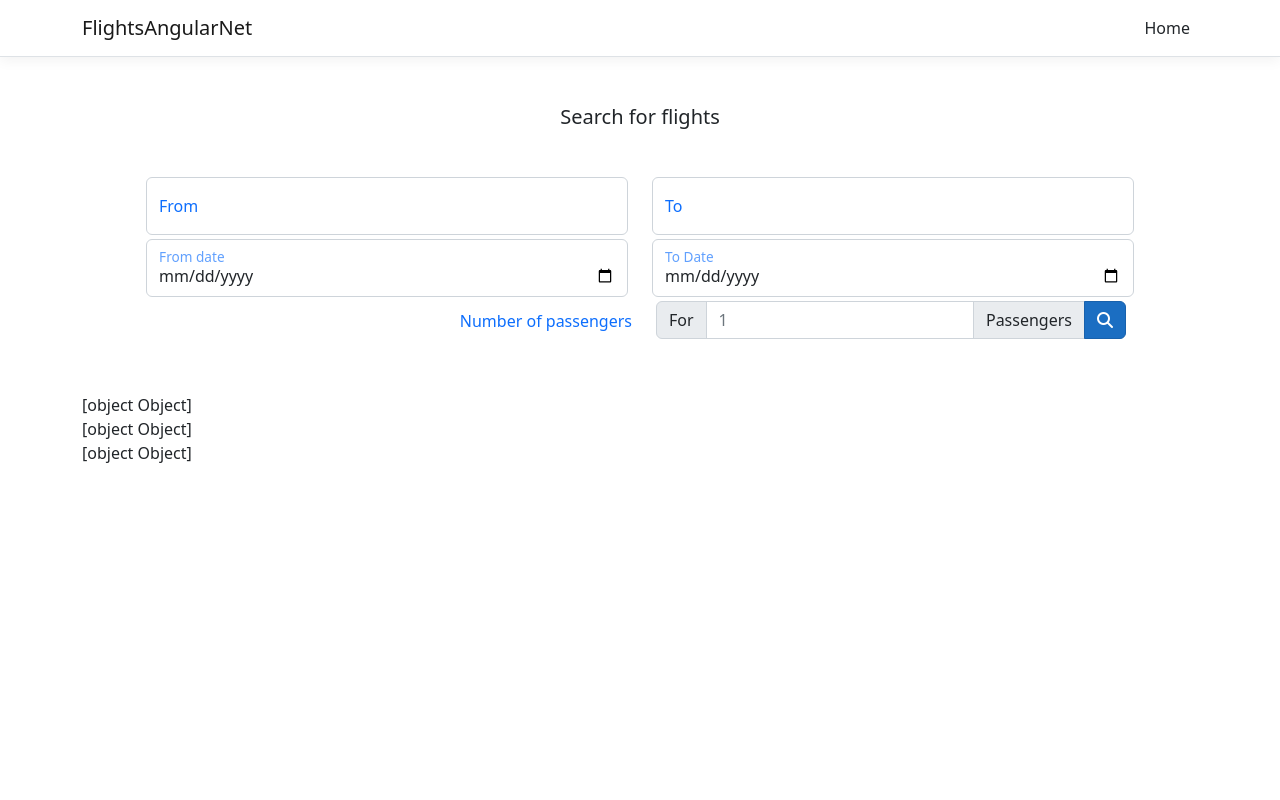
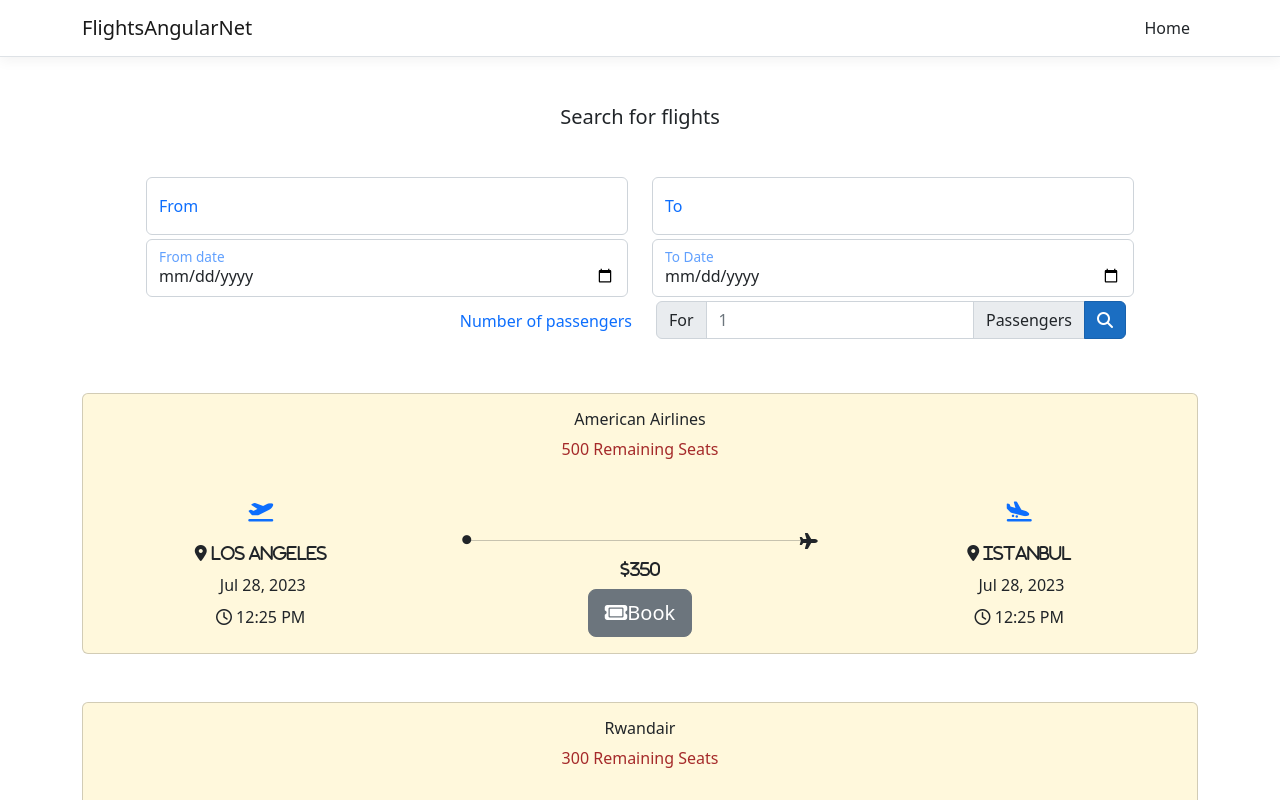
Before and after one commit to chrisira/FlightsAngularDotNet, an Angular app in the folder FlightsAngularNet/ClientApp/: page / in a window 1280 px wide. Shown: the top 800 px of the page. Built offline with nearby package versions, Linux system fonts and the light colour scheme.

Commit message:
added styling to the flights-search page

```diff
--- a/FlightsAngularNet/ClientApp/src/app/search-flights/search-flights.component.html
+++ b/FlightsAngularNet/ClientApp/src/app/search-flights/search-flights.component.html
@@ -61,5 +61,62 @@
 
 
 <div *ngFor="let flights of SearchResult">
-  {{ flights }}
+  <div class="card text-dark mt-5 text-center" style="background-color:cornsilk;">
+    <div class="card-body">
+      <h6 class="card-title">{{ flights.airline }}</h6>
+      <div class="card-title" style="color:brown">{{ flights.NumberOfRemainingSeats }} Remaining Seats</div>
+    </div>
+    <div class="d-grid text-center g-2">
+      <div class="row">
+        <div class="col">
+          <div class="col m-3">
+            <i class="text-primary fas fa-plane-departure" style="font-size:20px"></i>
+          </div>
+          <div class="col">
+            <i class="fa-solid fa-location-dot">
+              {{ flights.departure.place }}
+            </i>
+          </div>
+          <div class="col m-2">
+            <i class="fa-regular"></i>
+            {{ flights.departure.time | date }}
+          </div>
+          <div class="col m-2">
+            <i class="fa-regular fa-clock"></i>
+            {{ flights.departure.time | date :'shortTime' }}
+          </div>
+
+        </div>
+        <div class="col">
+          <div style="display:flex;">
+            <i class="fa-solid fa-circle" style="margin-top:50px;font-size:9px;"></i>
+            <hr style="display:block; width:100%;margin-top:55px;" />
+            <i class="fas fa-plane" style="margin-top:48px;"></i>
+          </div>
+          <i class="fas fa-usd">{{ flights.price }}</i>
+          <br />
+          <a class="btn btn-secondary btn-lg mt-2 mb-3"> <i class="fas fa-ticket"></i>Book</a>
+        </div>
+        <div class="col">
+          <div class="col m-3">
+            <i class="text-primary fas fa-plane-arrival" style="font-size:20px"></i>
+          </div>
+          <div class="col">
+            <i class="fa-solid fa-location-dot">
+              {{ flights.arrival.place }}
+            </i>
+          </div>
+          <div class="col m-2">
+            <i class="fa-regular"></i>
+            {{ flights.arrival.time | date }}
+          </div>
+          <div class="col m-2">
+            <i class="fa-regular fa-clock"></i>
+            {{ flights.arrival.time | date :'shortTime' }}
+          </div>
+        </div>
+      </div>
+    </div>
+
+  </div>
 </div>
```
